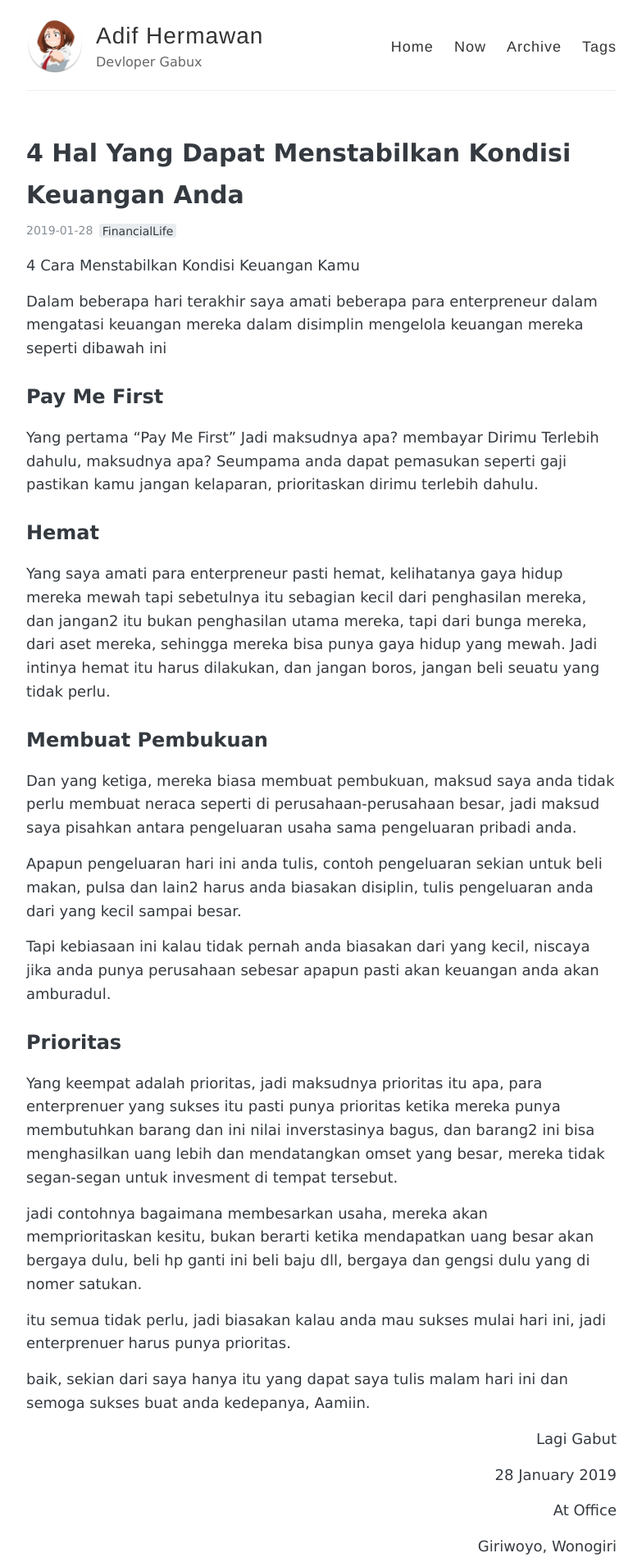
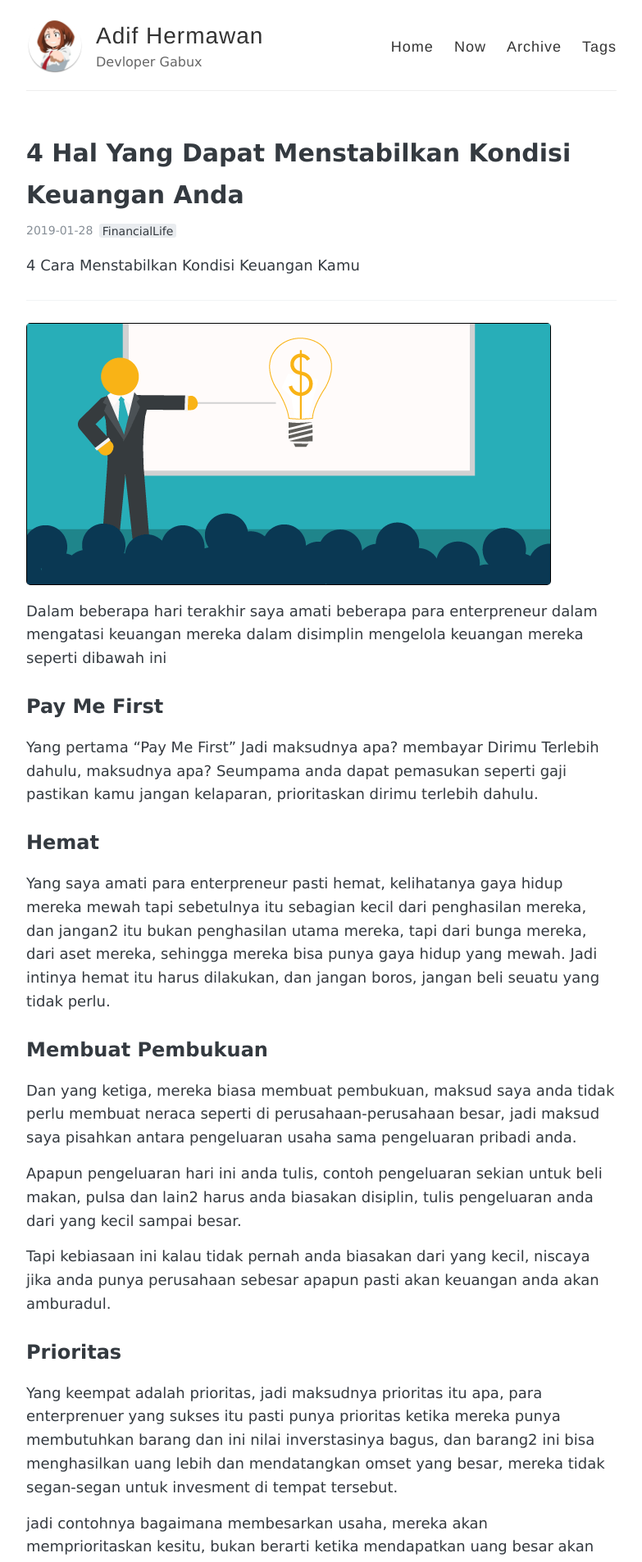
Before and after one commit to adif48/Blog, a Jekyll site: the page built from _posts/2019-01-28-cara-menstabilkan-keuangan-anda.md, in a window 1280 px wide. Shown: the top 1906 px of the page at 82% size, without its empty margins (248-1031 px from the left). Built offline with Jekyll 4.4.1, drawn with Linux system fonts in a browser that asks for light colours; comment, search, counter and statistics services are not loaded.

Commit message:
Update 2019-01-28-cara-menstabilkan-keuangan-anda.md

```diff
--- a/_posts/2019-01-28-cara-menstabilkan-keuangan-anda.md
+++ b/_posts/2019-01-28-cara-menstabilkan-keuangan-anda.md
@@ -4,7 +4,11 @@ title: "4 Hal Yang Dapat Menstabilkan Kondisi Keuangan Anda"
 tags: [FinancialLife]
 comments: true
 ---
+
 4 Cara Menstabilkan Kondisi Keuangan Kamu
+
+---
+![](https://raw.githubusercontent.com/adif48/blog/gh-pages/images/enterprenuer-life.png)
 
 Dalam beberapa hari terakhir saya amati beberapa para enterpreneur dalam mengatasi keuangan mereka
 dalam disimplin mengelola keuangan mereka seperti dibawah ini
```
